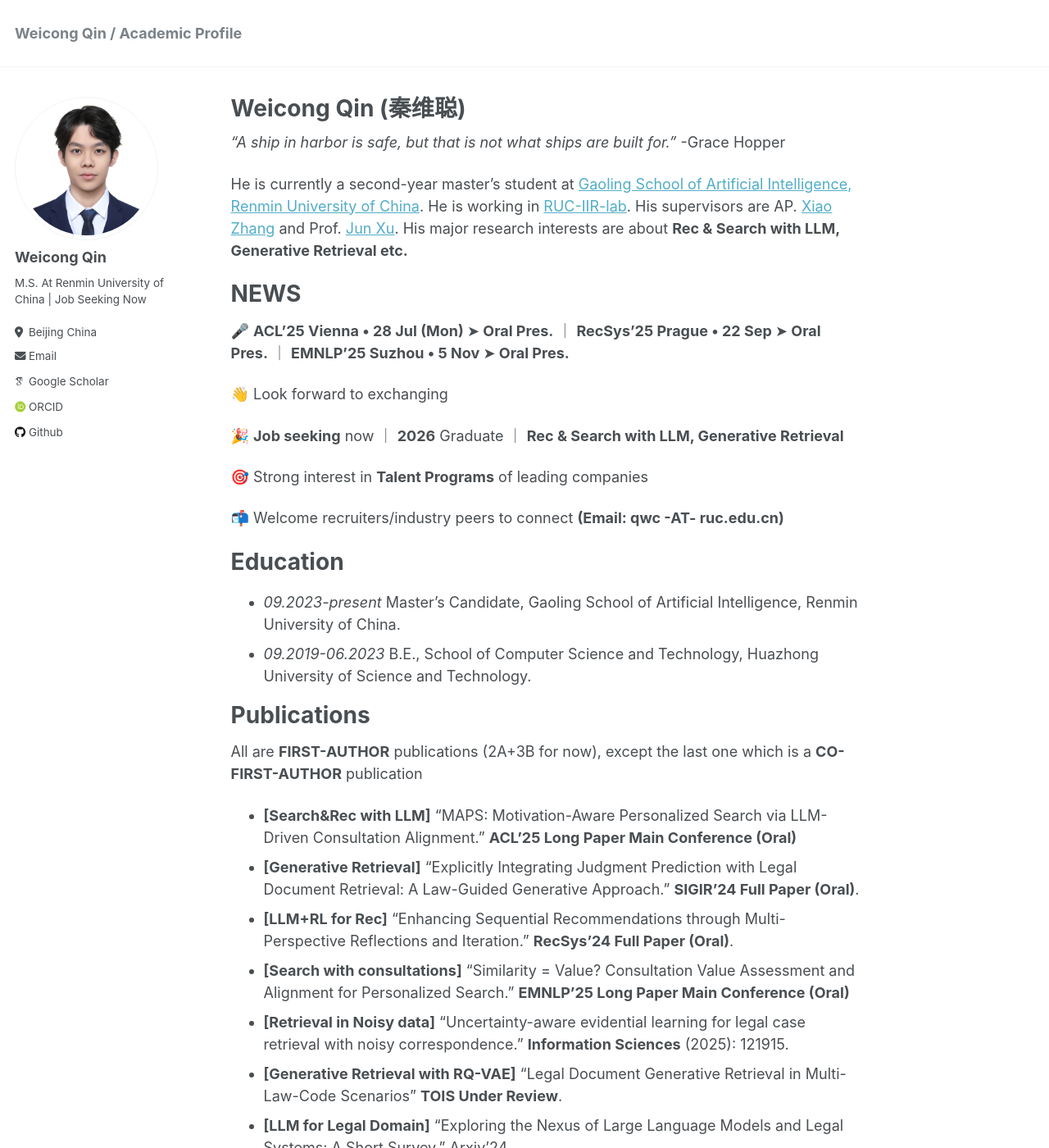
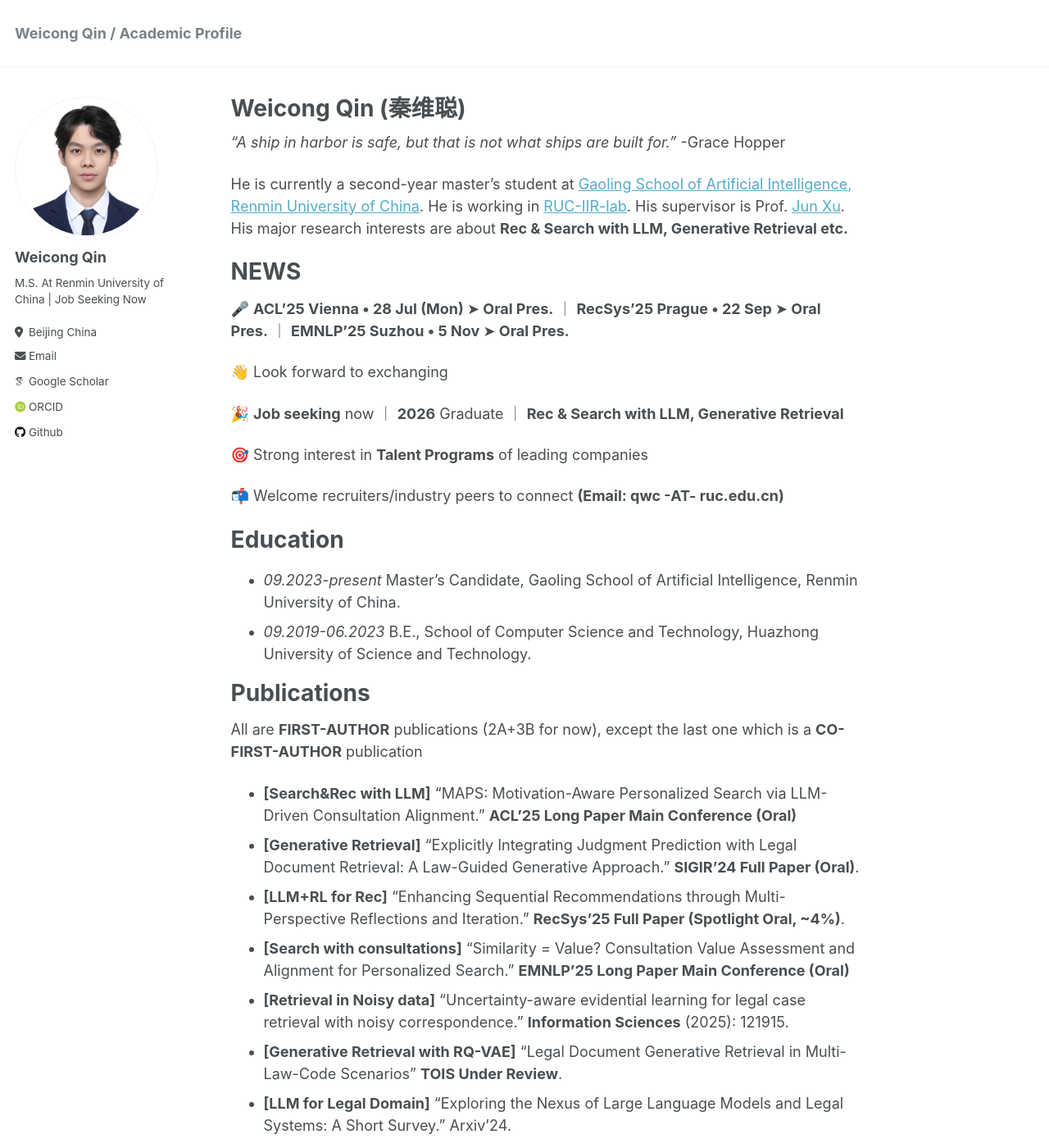
Before and after one commit to E-qin/E-qin.github.io, a Jekyll site: the page built from _pages/about.md, in a window 1280 px wide and 1400 px high. Shown: the whole window at 82% size. Built offline with Jekyll 4.4.1, drawn with Linux system fonts in a browser that asks for light colours; some web fonts are replaced; some of the changed text lies outside the part shown.

Commit message:
Update about.md

```diff
--- a/_pages/about.md
+++ b/_pages/about.md
@@ -13,7 +13,7 @@ redirect_from:
 *"A ship in harbor is safe, but that is not what ships are built for."* -Grace Hopper
 
 
-He is currently a second-year master's student at [Gaoling School of Artificial Intelligence, Renmin University of China](http://ai.ruc.edu.cn/english/index.htm). He is working in [RUC-IIR-lab](https://ruc-iir-lab.github.io/). His supervisors are AP. [Xiao Zhang](https://scholar.google.com/citations?user=5FZ6wbAAAAAJ&hl=zh-CN&oi=ao) and Prof. [Jun Xu](https://scholar.google.com/citations?user=su14mcEAAAAJ). His major research interests are about **Rec & Search with LLM, Generative Retrieval etc.**
+He is currently a second-year master's student at [Gaoling School of Artificial Intelligence, Renmin University of China](http://ai.ruc.edu.cn/english/index.htm). He is working in [RUC-IIR-lab](https://ruc-iir-lab.github.io/). His supervisor is Prof. [Jun Xu](https://scholar.google.com/citations?user=su14mcEAAAAJ). His major research interests are about **Rec & Search with LLM, Generative Retrieval etc.**
 
 
 NEWS
@@ -45,7 +45,7 @@ All are **FIRST-AUTHOR** publications (2A+3B for now), except the last one which
 
 * **[Search&Rec with LLM]** "MAPS: Motivation-Aware Personalized Search via LLM-Driven Consultation Alignment." **ACL'25 Long Paper Main Conference (Oral)**
 * **[Generative Retrieval]** "Explicitly Integrating Judgment Prediction with Legal Document Retrieval: A Law-Guided Generative Approach." **SIGIR'24 Full Paper (Oral)**.
-* **[LLM+RL for Rec]** "Enhancing Sequential Recommendations through Multi-Perspective Reflections and Iteration." **RecSys'24 Full Paper (Oral)**.
+* **[LLM+RL for Rec]** "Enhancing Sequential Recommendations through Multi-Perspective Reflections and Iteration." **RecSys'25 Full Paper (Spotlight Oral, ~4%)**.
 * **[Search with consultations]** "Similarity = Value? Consultation Value Assessment and Alignment for Personalized Search." **EMNLP'25 Long Paper Main Conference (Oral)**
 * **[Retrieval in Noisy data]** "Uncertainty-aware evidential learning for legal case retrieval with noisy correspondence." **Information Sciences** (2025): 121915.
 * **[Generative Retrieval with RQ-VAE]** "Legal Document Generative Retrieval in Multi-Law-Code Scenarios" **TOIS Under Review**.
```
Also changed, not shown: other parts of _pages/about.md (+2 -2 lines).
